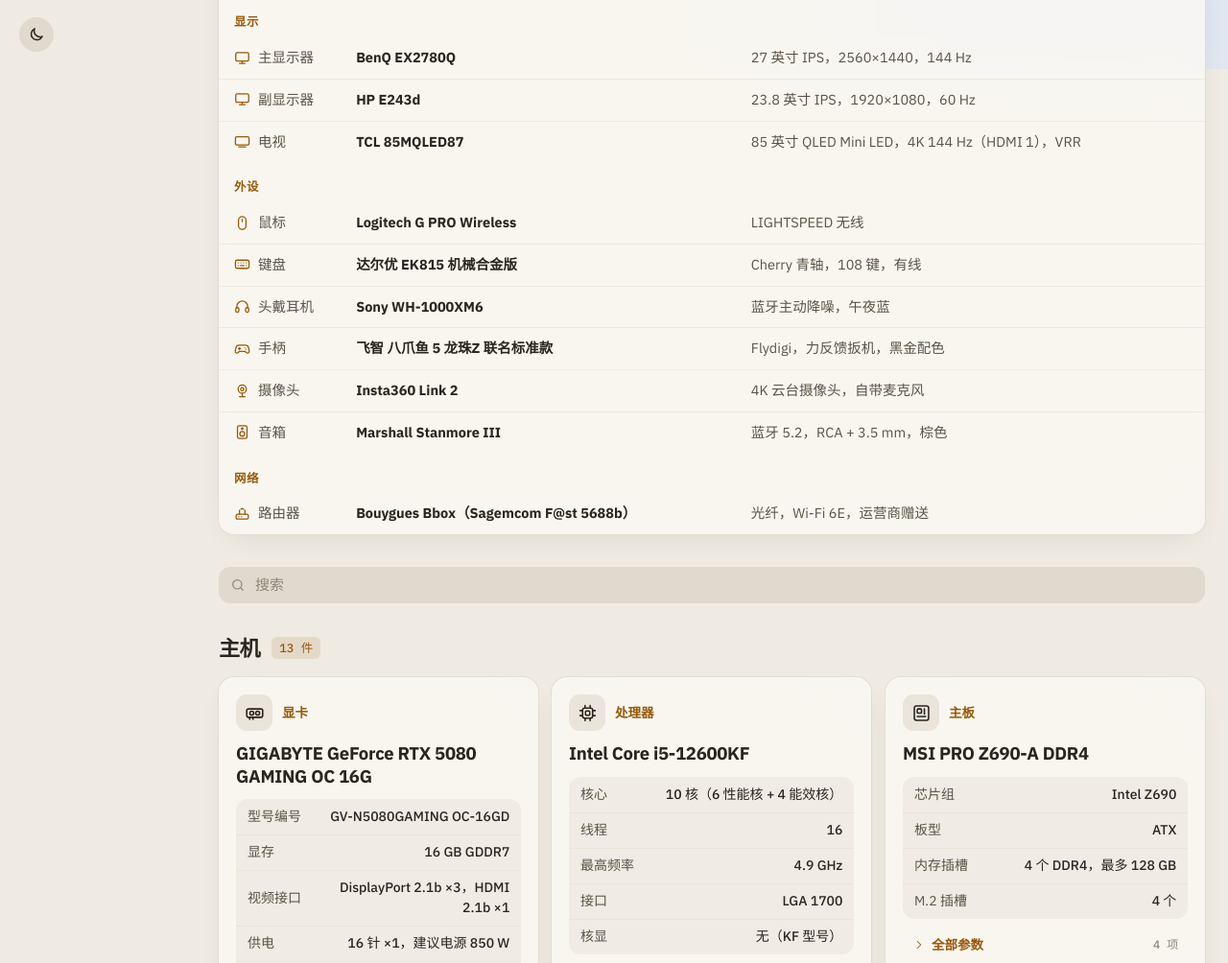
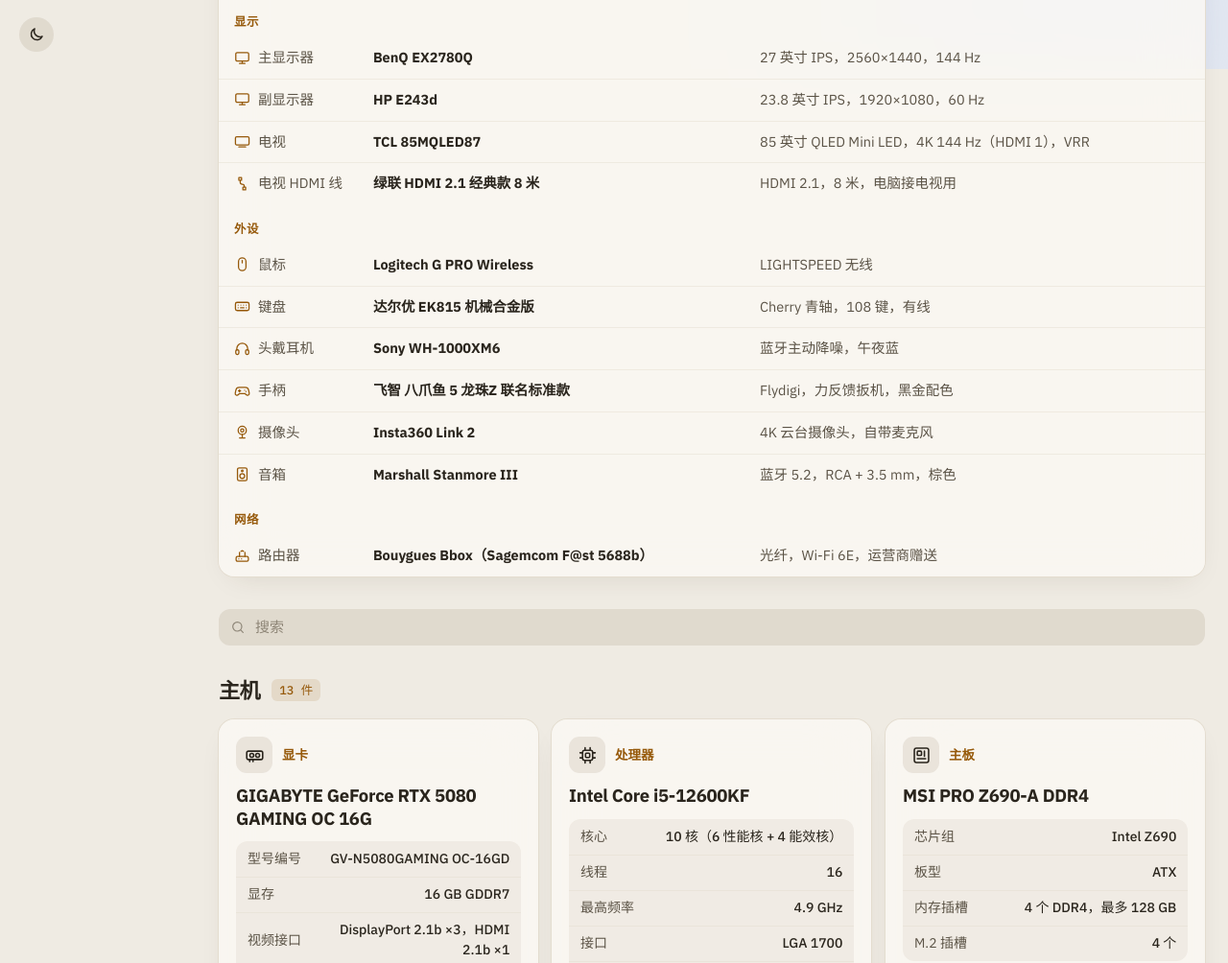
Before and after one commit to yuuteng/my-setup, a plain HTML site: page index.html in a window 1280 px wide. Shown: the part 728-1732 px from the top of the page at 96% size. Drawn offline with Linux system fonts and the light colour scheme.

Commit message:
Add the TV HDMI cable
Co-Authored-By: Claude Fable 5.2 <noreply@anthropic.com>

```diff
--- a/data.js
+++ b/data.js
@@ -381,6 +381,20 @@ window.SETUP = {
                 ["耗电", "每 1000 小时 470 kWh（SDR）"],
               ],
               buy: { delivered: "2024-07-12", channel: "U-Techno", price: "€1,599" },
+            },
+            {
+              icon: "cable",
+              name: "电视 HDMI 线",
+              model: "绿联 HDMI 2.1 经典款 8 米",
+              summary: "HDMI 2.1，8 米，电脑接电视用",
+              specs: [
+                ["规格", "HDMI 2.1"],
+                ["长度", "8 米"],
+                ["标称", "8K 60 Hz，4K 240 Hz"],
+                ["用途", "电脑接电视"],
+              ],
+              buy: { date: "2025-01-07", channel: "天猫 绿联数码旗舰店", price: "¥152.20" },
+              note: "2026-11-26 实测：接电视 HDMI 1 只能到 4K 120 Hz（YCbCr420，8 位），没有 144 Hz 和 VRR。电视端上报支持 48 Gbps，怀疑是 8 米线太长，跑不满带宽。",
             },
           ],
         },
--- a/index.html
+++ b/index.html
@@ -411,6 +411,7 @@ footer { padding: 0 0 calc(34px + env(safe-area-inset-bottom)); text-align: cent
     oven: '<rect x="3.500" y="3.500" width="17" height="17" rx="2.500"/><rect x="7" y="10" width="10" height="7" rx="1.200"/><path d="M7.500 6.800h.01M11 6.800h.01"/>',
     hob: '<rect x="3" y="5" width="18" height="14" rx="2.500"/><circle cx="8.500" cy="12" r="2.500"/><circle cx="15.500" cy="12" r="2.500"/>',
     hood: '<path d="M9 3h6v6l4 6v3H5v-3l4-6ZM5 15h14"/>',
+    cable: '<path d="M7 3h4v4H7zM13 17h4v4h-4zM9 7v3a3 3 0 0 0 3 3h0a3 3 0 0 1 3 3v1"/>',
     box: '<path d="M3.5 8 12 3.5 20.5 8v8L12 20.5 3.5 16Z"/><path d="M3.5 8 12 12.5 20.5 8M12 12.5v8"/>',
   };
   const WARN = svg('<circle cx="12" cy="12" r="9"/><path d="M12 7.5v5M12 16.2v.01"/>');
```
